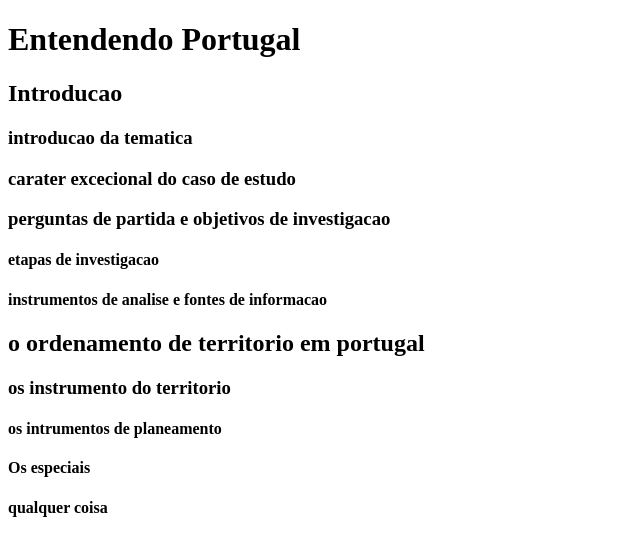
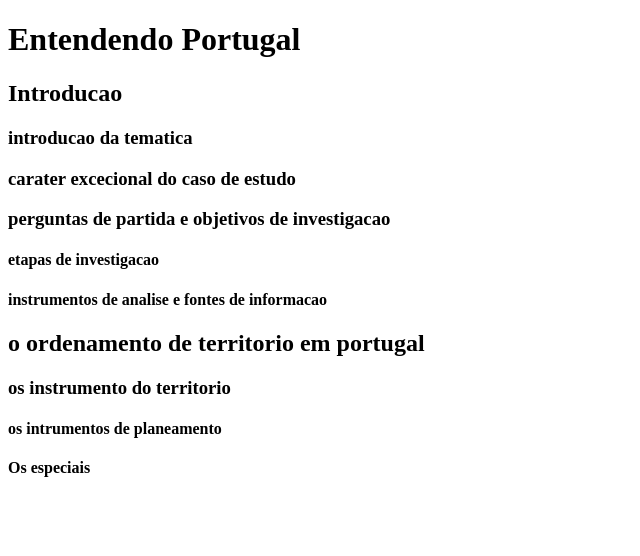
Before and after one commit to MadeiraMad/html-css-guanabara, a plain HTML site: page ex006/index.html in a window 1280 px wide. Shown: the whole page, without its empty margins (0-640 px from the left). Drawn offline with Linux system fonts and the light colour scheme.

Commit message:
feat:apaguei h4

```diff
--- a/ex006/index.html
+++ b/ex006/index.html
@@ -19,6 +19,6 @@
     <h3>os instrumento do territorio</h3>
     <h4>os intrumentos de planeamento</h4>
     <h4>Os especiais</h4>
-    <h4>qualquer coisa</h4>
+
 </body>
 </html>
```
